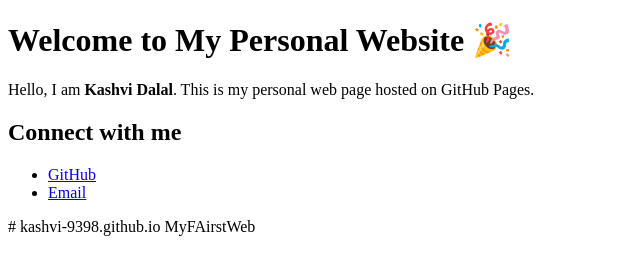
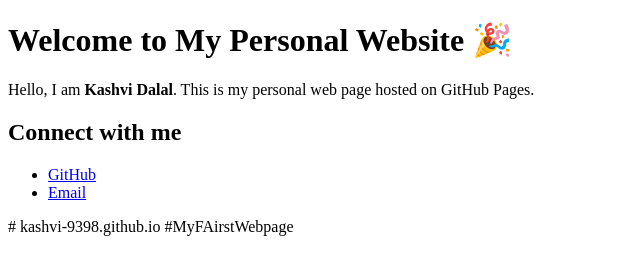
Before and after one commit to kashvi-9398/kashvi-9398.github.io, a plain HTML site: page index.html in a window 1280 px wide. Shown: the full height of the page, 0-640 px from the left. Drawn offline with Linux system fonts and the light colour scheme.

Commit message:
Update index.html

```diff
--- a/index.html
+++ b/index.html
@@ -15,4 +15,4 @@
   </ul>
 </body>
 </html># kashvi-9398.github.io
-MyFAirstWeb
+#MyFAirstWebpage
```
